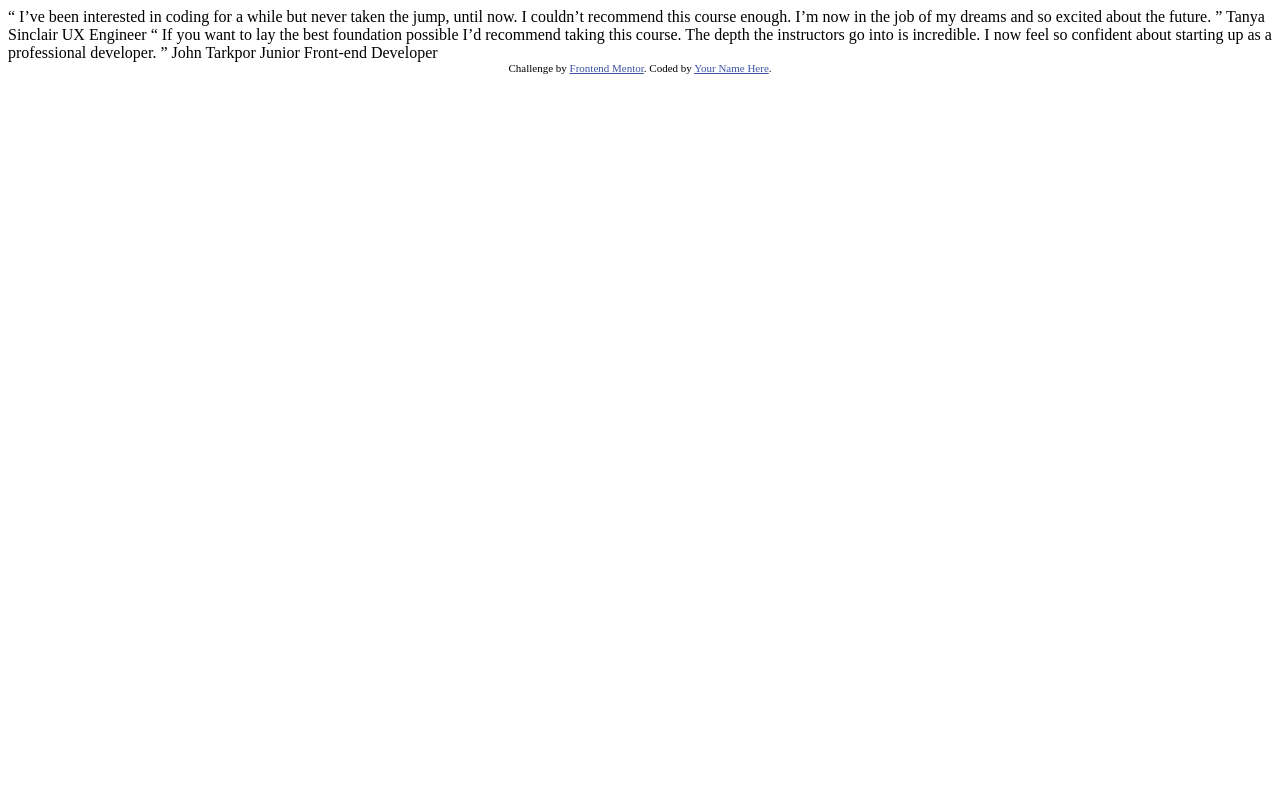
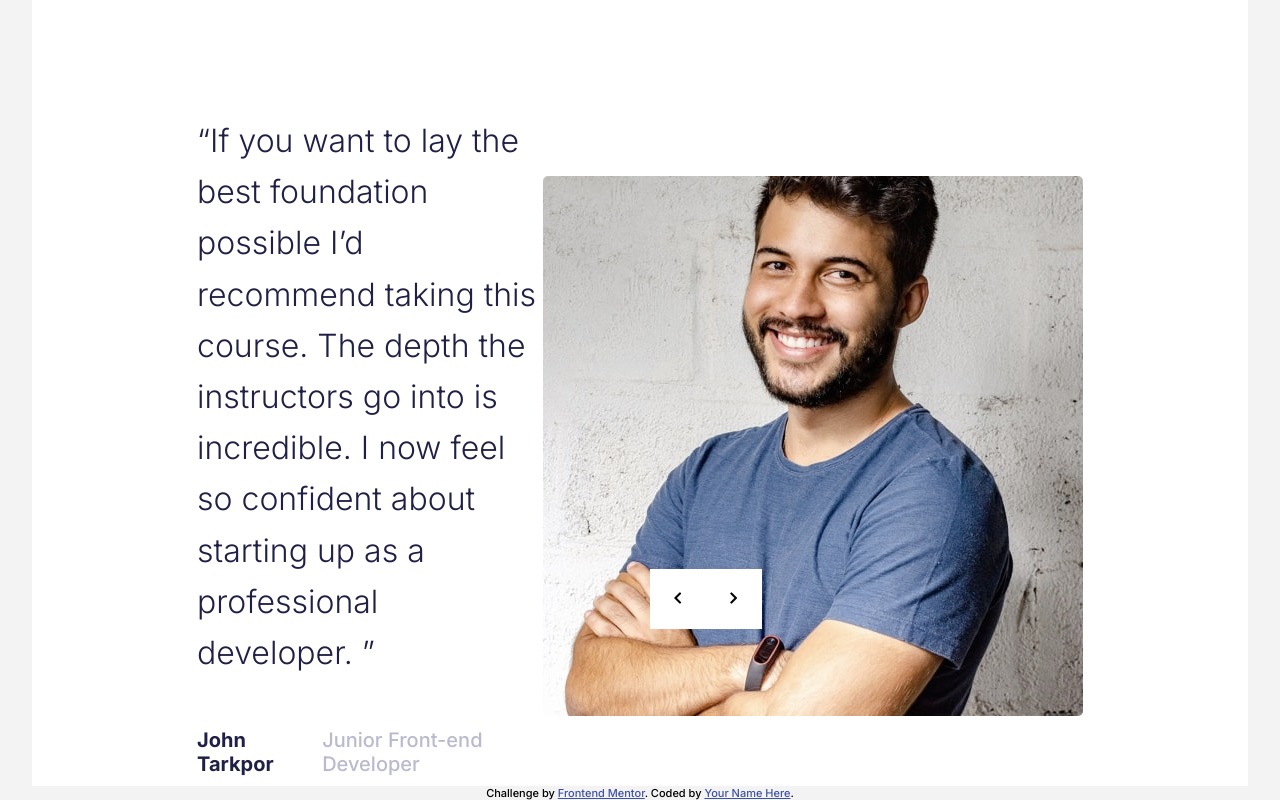
Before and after one commit to ilieadrian/codingBootcampTestimonialsSlider, a website: page index.html in a window 1280 px wide. Drawn offline with Linux system fonts and the light colour scheme.

Commit message:
13.07.2020 update

```diff
--- a/index.html
+++ b/index.html
@@ -3,32 +3,53 @@
 <head>
   <meta charset="UTF-8">
   <meta name="viewport" content="width=device-width, initial-scale=1.0"> <!-- displays site properly based on user's device -->
+  <link rel="icon" type="image/png" sizes="32x32" href="./images/favicon-32x32.png">
+  <link rel="stylesheet" href="css/style.css">
+  <link rel="stylesheet" href="https://use.fontawesome.com/releases/v5.9.0/css/all.css" integrity="sha384-i1LQnF23gykqWXg6jxC2ZbCbUMxyw5gLZY6UiUS98LYV5unm8GWmfkIS6jqJfb4E" crossorigin="anonymous">
+  <title>Frontend Mentor | Coding Bootcamp Testimonials Slider - coded by ilieadrian.com</title>
 
-  <link rel="icon" type="image/png" sizes="32x32" href="./images/favicon-32x32.png">
-
-  <title>Frontend Mentor | Coding Bootcamp Testimonials Slider</title>
-
-  <!-- Feel free to remove these styles or customise in your own stylesheet 👍 -->
-  <style>
-    .attribution { font-size: 11px; text-align: center; }
-    .attribution a { color: hsl(228, 45%, 44%); }
-  </style>
 </head>
 <body>
+  <div class="container">
+    <div class="slide" id="slide-1">
+      <div class="text-container">
+      <p class="testimonial">
+        “ I’ve been interested in coding for a while but never taken the jump, until now.
+        I couldn’t recommend this course enough. I’m now in the job of my dreams and so
+        excited about the future. ”
+      </p>
+        <div class="author">
+          <p class="author-name">Tanya Sinclair</p>
+          <p class="author-job">UX Engineer</p>
+        </div>
+      </div>
 
-  “ I’ve been interested in coding for a while but never taken the jump, until now.
-  I couldn’t recommend this course enough. I’m now in the job of my dreams and so
-  excited about the future. ”
+      <img src="./images/image-tanya.jpg" alt="Testimonal author">
+    </div>
 
-  Tanya Sinclair
-  UX Engineer
+    <div class="slide" id="slide-2">
+      <div class="text-container">
+        <p class="testimonial">
+          “If you want to lay the best foundation possible I’d recommend taking this course.
+          The depth the instructors go into is incredible. I now feel so confident about
+          starting up as a professional developer. ”
+        </p>
+        <div class="author">
+          <p class="author-name">John Tarkpor</p>
+          <p class="author-job">Junior Front-end Developer</p>
+        </div>
+      </div>
 
-  “ If you want to lay the best foundation possible I’d recommend taking this course.
-  The depth the instructors go into is incredible. I now feel so confident about
-  starting up as a professional developer. ”
+      <img src="./images/image-john.jpg" alt="Testimonal author">
+    </div>
 
-  John Tarkpor
-  Junior Front-end Developer
+    <div class="buttons">
+      <button class="right"><i class="fa fa-chevron-left" aria-hidden="true">
+
+      </i></button><button class="right"><i class="fa fa-chevron-right" aria-hidden="true"></i></button>
+
+    </div>
+</div>
 
   <div class="attribution">
     Challenge by <a href="https://www.frontendmentor.io?ref=challenge" target="_blank">Frontend Mentor</a>.
--- /dev/null
+++ b/scss/_config.scss
@@ -0,0 +1,12 @@
+$desktop-width: 1440px;
+$mobile-width: 375px;
+$primary-color: hsl(240, 38%, 20%); //Dark Blue
+$secondary-color: hsl(240, 18%, 77%); //Grayish Blue
+
+@mixin easeOut {
+    transition: all 0.5s ease-out;
+}
+
+@mixin ease {
+    transition: all 0.2s ease-in;
+}
--- /dev/null
+++ b/scss/style.scss
@@ -0,0 +1,107 @@
+@import 'config';
+
+@import url('https://fonts.googleapis.com/css2?family=Inter:wght@300;500;700&display=swap');
+
+* {
+    margin: 0;
+    padding: 0;
+    box-sizing: border-box;
+}
+
+body {
+    font-family: 'Inter', sans-serif;
+    font-size: 32px;
+    display: flex;
+    flex-direction: column;
+    justify-content: center;
+    align-items: center;
+    margin: 0 auto;
+    max-width: 95%;
+    height: 100vh;
+    background-color: #f3f3f3;
+}
+
+.container {
+    max-width: $desktop-width;
+    overflow: hidden;
+    background-color: #fff;
+    position: relative;
+}
+
+.slide {
+    display: flex;
+    justify-content: center;
+    align-items: center;
+    padding: 115px 165px 150px 165px;
+
+    .text-container {
+        display: flex;
+        flex-direction: column;
+
+        .testimonial {
+            max-width: 630px;
+            font-weight: 300;
+            color: $primary-color;
+            line-height: 1.6;
+            margin-bottom: 50px;
+        }
+
+        .author {
+            font-size: 20px;
+            display: flex;
+
+            .author-name {
+                color: $primary-color;
+                font-weight: 700;
+                margin-right: 16px;
+            }
+
+            .author-job {
+                font-weight: 500;
+                color: $secondary-color;
+            }
+        }
+    }
+
+    img {
+        width: 540px;
+        height: 540px;
+        border-radius: 5px;
+        object-fit: cover;
+    }
+}
+
+.buttons {
+    position: absolute;
+    bottom: 20%;
+    right: 40%;
+    margin: 0;
+    width: 112px;
+    height: 60px;
+    display: flex;
+    // background-color: #fff;
+
+    button {
+        background-color: #fff;
+        outline: none;
+        border: none;
+        padding: 15px;
+        width: 100%;
+        height: 100%;
+    }
+}
+
+
+
+
+#slide-1 {
+    display: none;
+}
+
+.attribution {
+    font-size: 11px;
+    text-align: center;
+        a {
+            color: hsl(228, 45%, 44%);
+        }
+}
```
Also changed, not shown: package.json (added, +22 -0 lines), README.md (added), css/style.css (added), 2 other files.
